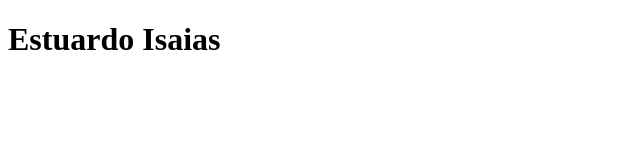
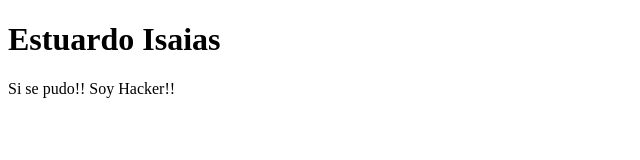
Before and after one commit to Isabarios/PrimerProject-Sergioooo, a plain HTML site: page index.html in a window 1280 px wide. Shown: the whole page, without its empty margins (0-640 px from the left). Drawn offline with Linux system fonts and the light colour scheme.

Commit message:
Segunda actualizacion con parrafo en el index

```diff
--- a/index.html
+++ b/index.html
@@ -7,5 +7,6 @@
 </head>
 <body>
     <h1>Estuardo Isaias</h1>
+    <p>Si se pudo!! Soy Hacker!!</p>
 </body>
 </html>
```
